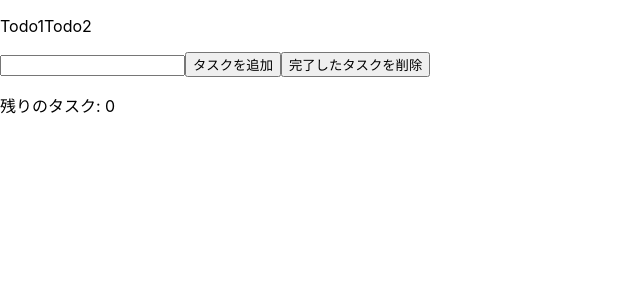
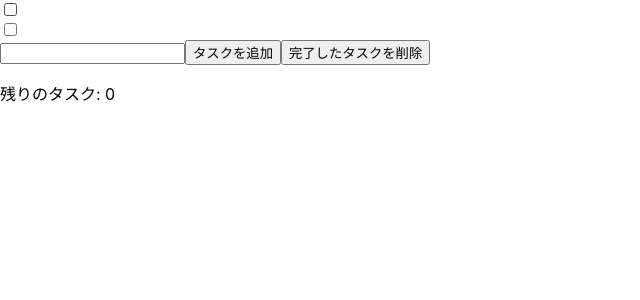
Before and after one commit to t-nakai10/react-todo, a React (Create React App) app: page / in a window 1280 px wide. Shown: the top 300 px of the page, without its empty margins (0-640 px from the left). Built offline with nearby package versions, Linux system fonts and the light colour scheme; the HTML template or start-up script is replaced by a standard one.

Commit message:
Todo のリスト内のコンポーネントは別途作成

```diff
--- /dev/null
+++ b/src/Todo.jsx
@@ -0,0 +1,14 @@
+import React from "react";
+
+const Todo = ({ todo }) => {
+  return (
+    <div>
+      <label>
+        <input type="checkbox" checked={todo.completed} readOnly />
+      </label>
+      {todo.name}
+    </div>
+  );
+};
+
+export default Todo;
--- a/src/TodoList.jsx
+++ b/src/TodoList.jsx
@@ -1,15 +1,13 @@
 import React from "react";
+import Todo from "Todo";
 
 /**
  * 親コンポーネントの useState の todos を受け取るには props を引数に渡す.
  * 引数に props を受け取り props.todos とできるが、一般的にはオブジェクトで記載
  **/
 const TodoList = ({ todos }) => {
-  return (
-    <div>
-      <p>{todos}</p>
-    </div>
-  );
+  // 本来は好ましくないリレー.
+  return todos.map((todo) => <Todo todo={todo} key={todo} />);
 };
 
 export default TodoList;
```
